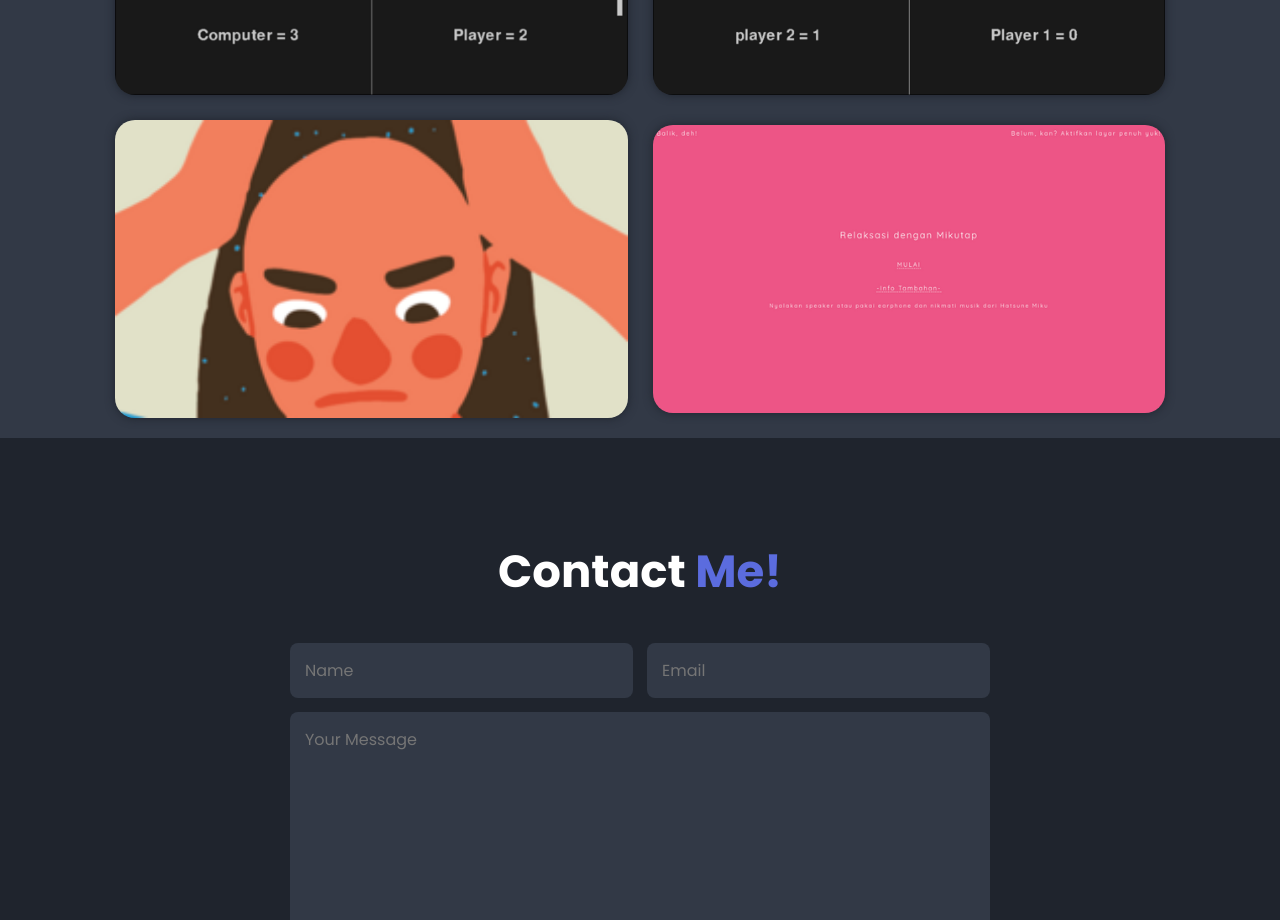
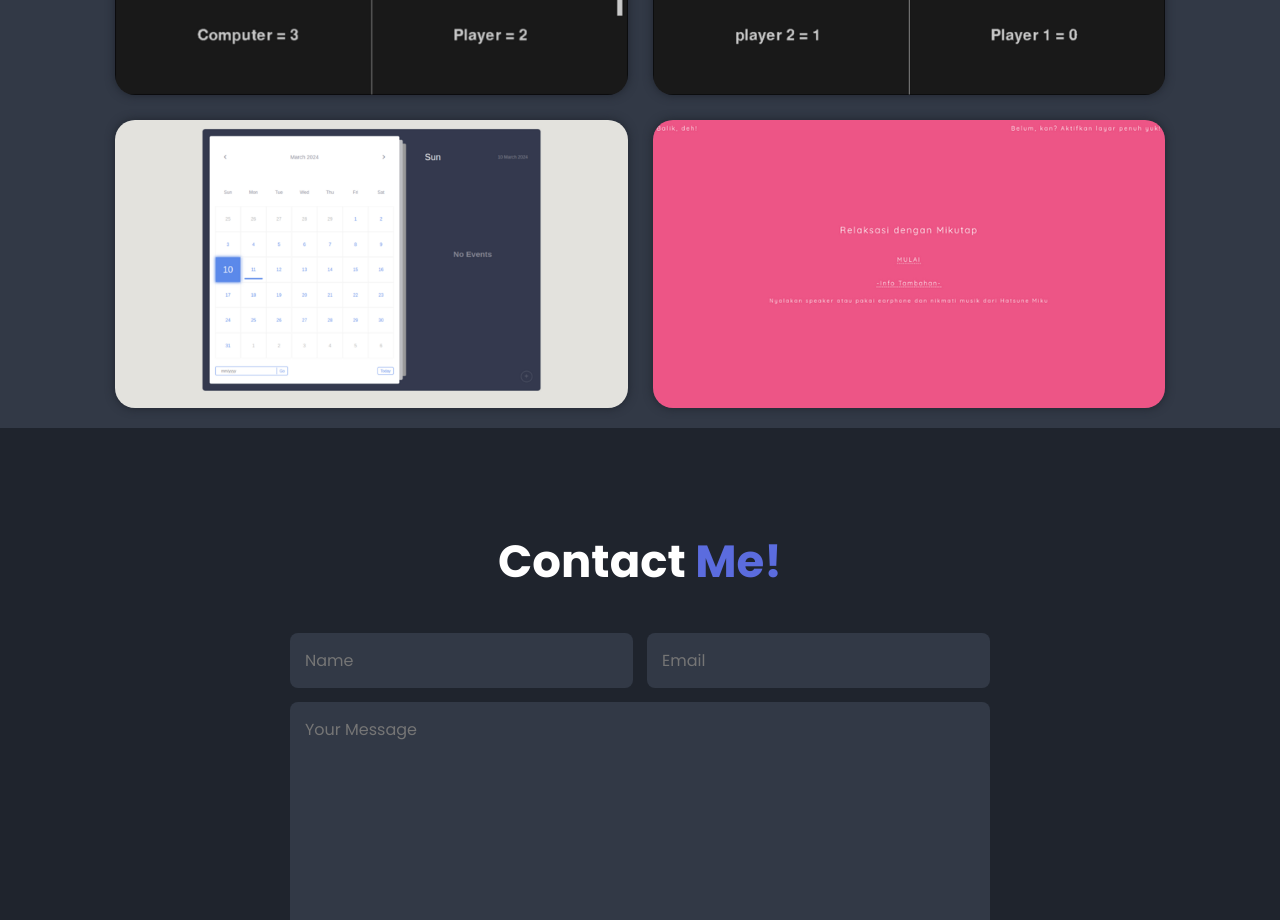
Before and after one commit to HikaruYo/myportofolio, a plain HTML site: page index.html in a window 1280 px wide. Shown: the part 2840-3760 px from the top of the page. Drawn offline with nearby package versions, Linux system fonts and the light colour scheme.

Commit message:
Update project

```diff
--- a/index.html
+++ b/index.html
@@ -113,7 +113,7 @@
             </div>
 
             <div class="project-box">
-                <img src="images/ToDoList.png" alt="">
+                <img src="images/Calender.png" alt="">
                 <div class="project-layer">
                     <h4>Calendar</h4>
                     <a href="https://hikaru-calender.vercel.app/"><i class='bx bx-link-external' ></i></a>
```
